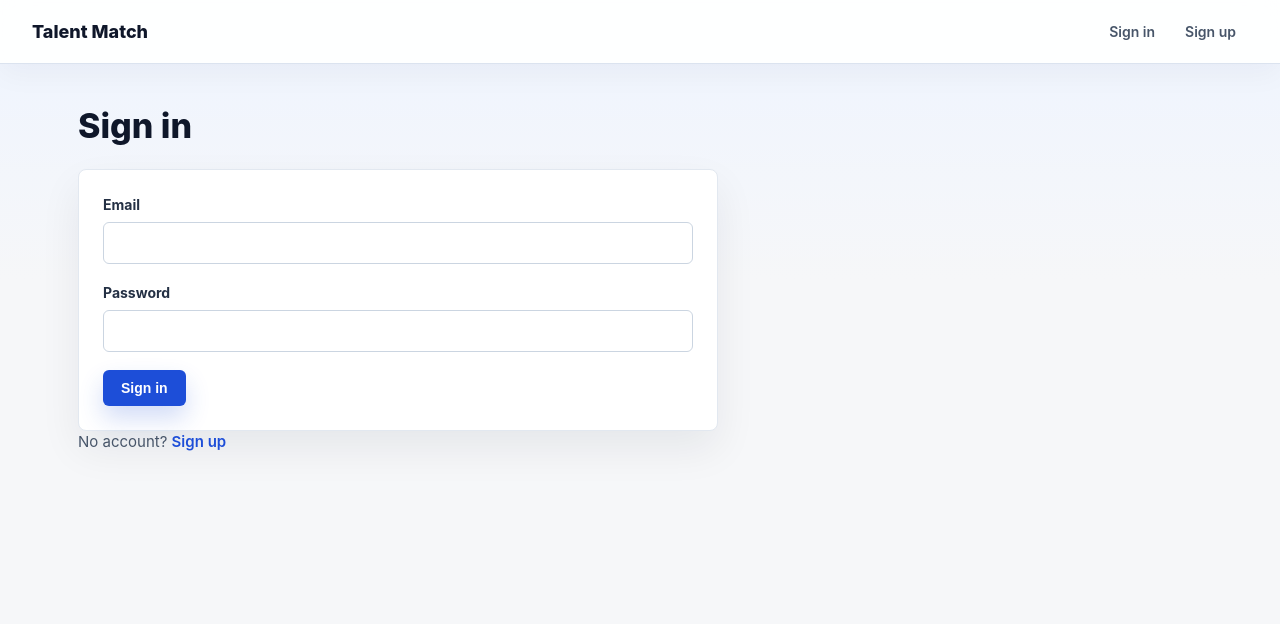
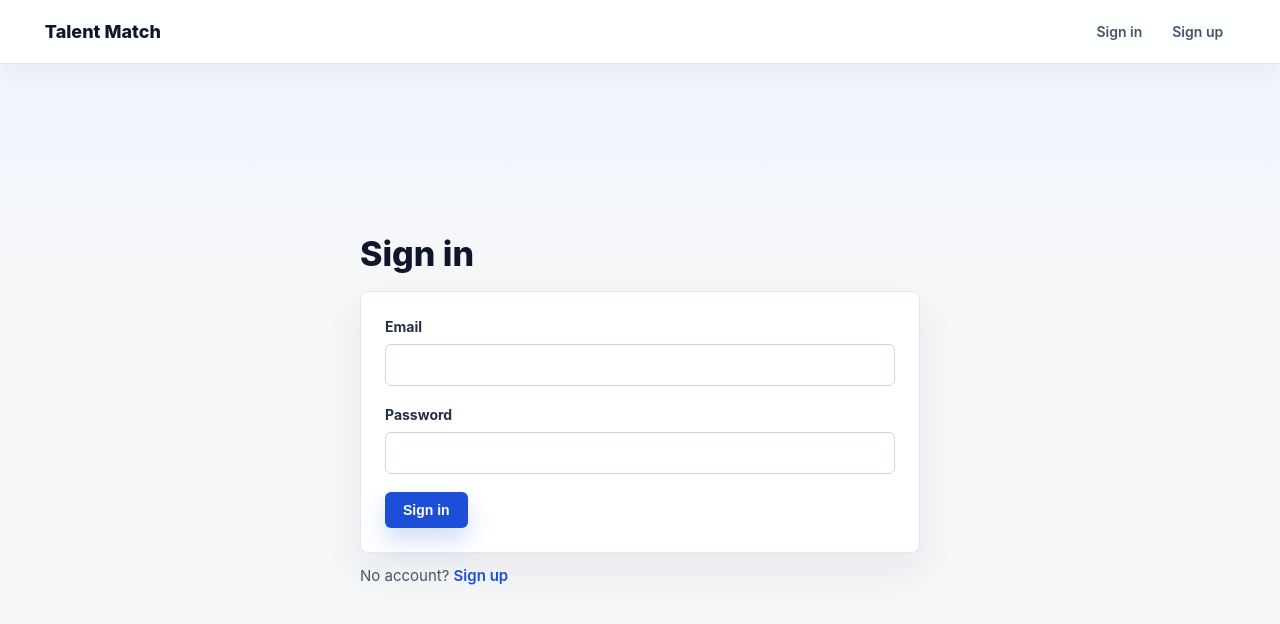
Before and after one commit to yuhanYZ/talent-match-copy, a React (Vite) app: page /login in a window 1280 px wide. Shown: the top 624 px of the page. Built offline with nearby package versions, Linux system fonts and the light colour scheme; no server answers.

Commit message:
Center auth page layout

```diff
--- a/src/index.css
+++ b/src/index.css
@@ -25,7 +25,7 @@ nav {
   z-index: 10;
   background: rgba(255, 255, 255, 0.92);
   border-bottom: 1px solid #dbe3ef;
-  padding: 0 32px;
+  padding: 0 clamp(22px, 3.5vw, 56px);
   min-height: 64px;
   display: flex;
   align-items: center;
@@ -90,6 +90,33 @@ main {
 
 main.dashboard {
   max-width: 1480px;
+}
+
+main.auth-page {
+  max-width: 720px;
+  min-height: calc(100vh - 64px);
+  margin: 0 auto;
+  padding: clamp(42px, 8vh, 88px) 28px;
+  display: flex;
+  align-items: center;
+  justify-content: center;
+}
+
+.auth-panel {
+  width: min(100%, 560px);
+}
+
+.auth-panel h1 {
+  margin-bottom: 18px;
+}
+
+.auth-panel form {
+  max-width: none;
+  width: 100%;
+}
+
+.auth-switch {
+  margin: 12px 0 0;
 }
 
 h1 {
--- a/src/pages/Login.jsx
+++ b/src/pages/Login.jsx
@@ -43,7 +43,8 @@ export default function Login() {
   }
 
   return (
-    <main>
+    <main className="auth-page">
+      <section className="auth-panel">
         <h1>Sign in</h1>
         <form onSubmit={handleSubmit}>
           <label>
@@ -57,7 +58,8 @@ export default function Login() {
           {error && <p className="error">{error}</p>}
           <button type="submit" disabled={loading}>{loading ? 'Signing in...' : 'Sign in'}</button>
         </form>
-      <p>No account? <Link to="/signup">Sign up</Link></p>
+        <p className="auth-switch">No account? <Link to="/signup">Sign up</Link></p>
+      </section>
     </main>
   )
 }
--- a/src/pages/Signup.jsx
+++ b/src/pages/Signup.jsx
@@ -45,7 +45,8 @@ export default function Signup() {
   }
 
   return (
-    <main>
+    <main className="auth-page">
+      <section className="auth-panel">
         <h1>Create account</h1>
         <form onSubmit={handleSubmit}>
           <label>
@@ -78,7 +79,8 @@ export default function Signup() {
           {error && <p className="error">{error}</p>}
           <button type="submit" disabled={loading}>{loading ? 'Creating account...' : 'Create account'}</button>
         </form>
-      <p>Already have an account? <Link to="/login">Sign in</Link></p>
+        <p className="auth-switch">Already have an account? <Link to="/login">Sign in</Link></p>
+      </section>
     </main>
   )
 }
```
Lines whose indentation alone changed are shown as unchanged.
